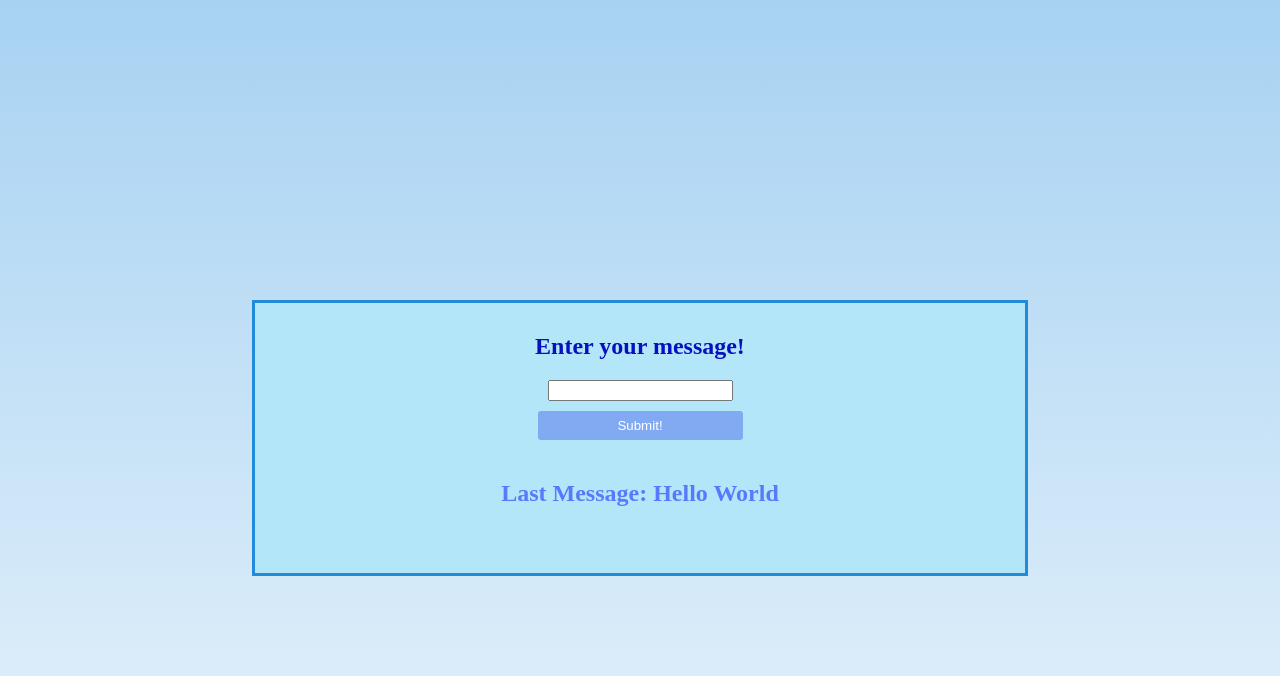
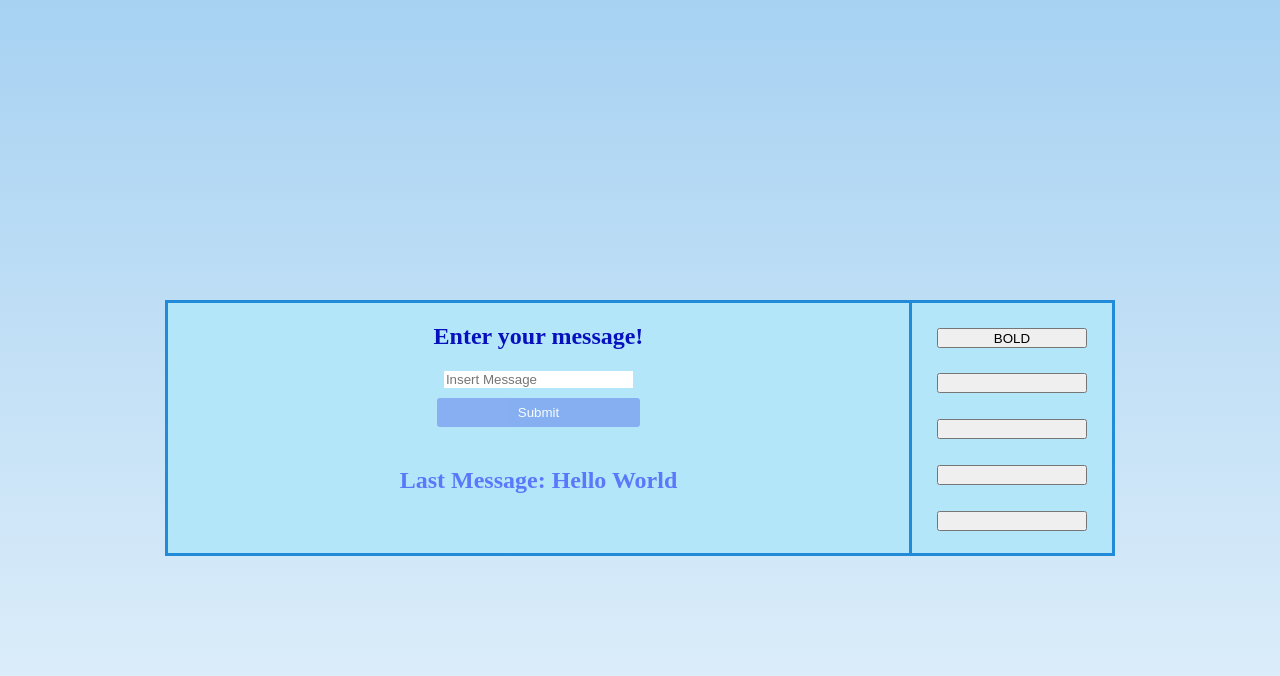
Before and after one commit to Alex-Goncalves/Last-Message, a plain HTML site: page index.html in a window 1280 px wide. Drawn offline with Linux system fonts and the light colour scheme.

Commit message:
Add files via upload

```diff
--- a/index.html
+++ b/index.html
@@ -7,16 +7,29 @@
     <title>Last Message Recorder</title>
 </head>
 <body>
+    <section class="main-container">
 
-    <div class="square">
+        <div class="container" id="container-left">
             <h2 id="title">Enter your message!</h2>
             <form>
                 <label>
-                <input type="text" id="message">
+                    <input type="text" id="message" placeholder="Insert Message" required>
                 </label><br>
-            <input type="button" id="button"  value="Submit!" onclick="submitText()">
+                <button type="button" id="button" onclick="submitText()">Submit</button>
             </form>
             <h2 id="lastMessage">Last Message: Hello World</h2>
         </div>
+
+        <div class="container" id="container-right">
+            <button class="buttons" onclick="bold()">BOLD</button>
+            <button class="buttons"></button>
+            <button class="buttons"></button>
+            <button class="buttons"></button>
+            <button class="buttons"></button>
+
+        </div>
+
+    </section>
+
 </body>
 </html>
--- a/script.js
+++ b/script.js
@@ -1,4 +1,17 @@
 function submitText() {
     let message = document.getElementById("message").value;
-    document.getElementById("lastMessage").innerHTML = `Last Message: ${message}`;
+    if (message !== "") {
+        document.getElementById('lastMessage').style.color = 'rgb(90, 120, 250)';
+        document.getElementById("lastMessage").innerHTML = `Last Message: ${message}`;
+        document.getElementById('message').innerHTML = 'NO';
+    }
+    else {
+        document.getElementById("lastMessage").style.color = 'red';
+        document.getElementById("lastMessage").innerHTML = `Message Invalid!`;
+    }
 }
+
+function bold() {
+    let message = document.getElementById("lastMessage");
+    message.innerHTML = `<i>${message.value}</i>`;
+}
--- a/style.css
+++ b/style.css
@@ -2,17 +2,29 @@ body{
     background: linear-gradient(to bottom, rgba(167, 210, 242, 1), rgba(167, 210, 242, 0.3)) fixed;
 }
 
-.square{
+.main-container{
     margin-top: 300px;
     margin-left: auto;
     margin-right: auto;
     text-align: center;
-    top: 50%;
+    height: 255px;
+    width: 950px;
+
+}
+
+.container{
     height: 250px;
-    width: 750px;
-    padding: 10px;
     background: rgb(180, 230, 250);
     border: 3px solid rgb(33, 138, 217);
+}
+
+#container-left{
+    width: 78%;
+    float: left;
+}
+
+#container-right{
+    margin-left: 78%;
 }
 
 #title{
@@ -29,9 +41,27 @@ body{
     border-radius: 3px;
     width: calc(30% - 20px);
     box-sizing: border-box;
+    cursor: pointer;
+    opacity: 0.9;
+}
+
+#button:hover{
+    opacity: 1;
+}
+
+#message{
+    display: inline-block;
+    width: 25%;
+    border: none;
 }
 
 #lastMessage{
     margin-top: 40px;
     color: rgb(90, 120, 250);
 }
+
+.buttons{
+    margin-top: 25px;
+    height: 20px;
+    width: 150px;
+}
```
Lines whose indentation alone changed are shown as unchanged.
